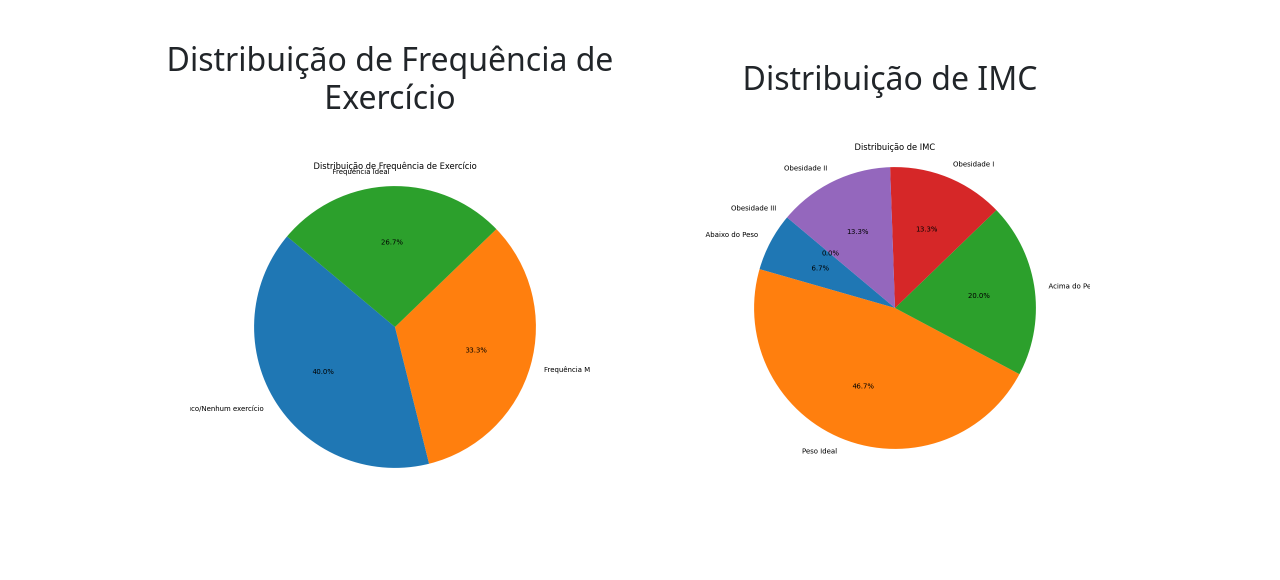
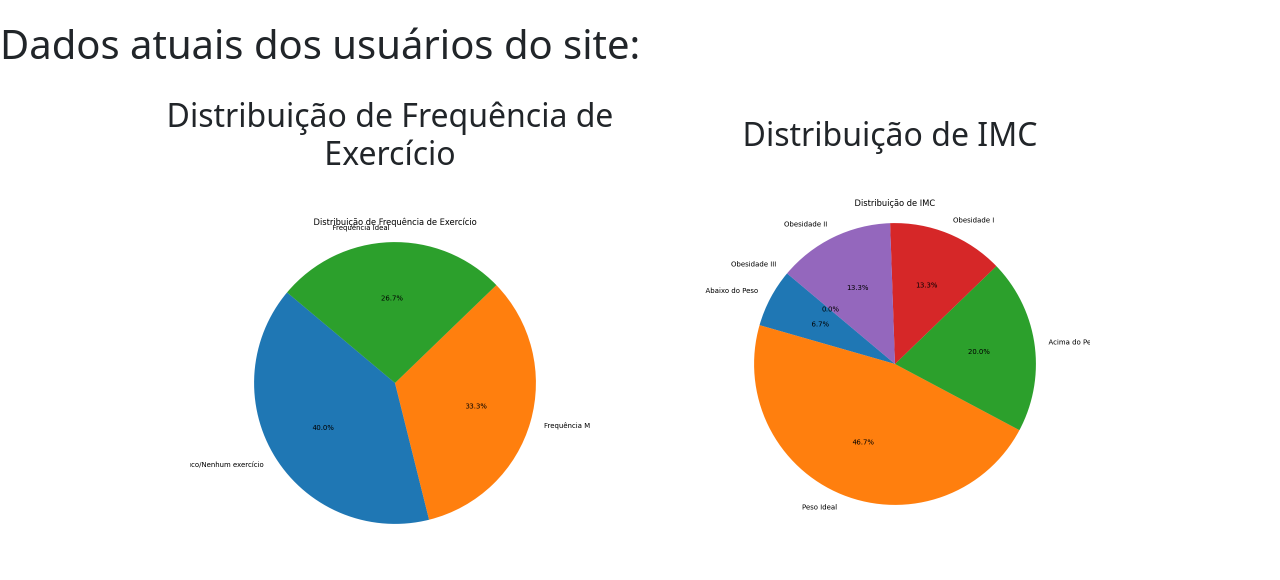
Before and after one commit to Fulcrum04/SuaSaude, a Flask app: template SuaSaude/templates/dados.html in a window 1280 px wide. Shown: the part 76-656 px from the top of the page. Run offline with Flask 3, Linux system fonts and the light colour scheme; the template is opened without the code that fills it, so the values that code supplies are empty.

Commit message:
Update dados.html

```diff
--- a/SuaSaude/templates/dados.html
+++ b/SuaSaude/templates/dados.html
@@ -5,6 +5,7 @@
     <meta charset="UTF-8">
     <meta name="viewport" content="width=device-width, initial-scale=1.0">
     <title>Gráficos de IMC e Exercício</title>
+    <h1>Dados atuais dos usuários do site:</h1>
     <style>
         .container {
             display: flex;
```
